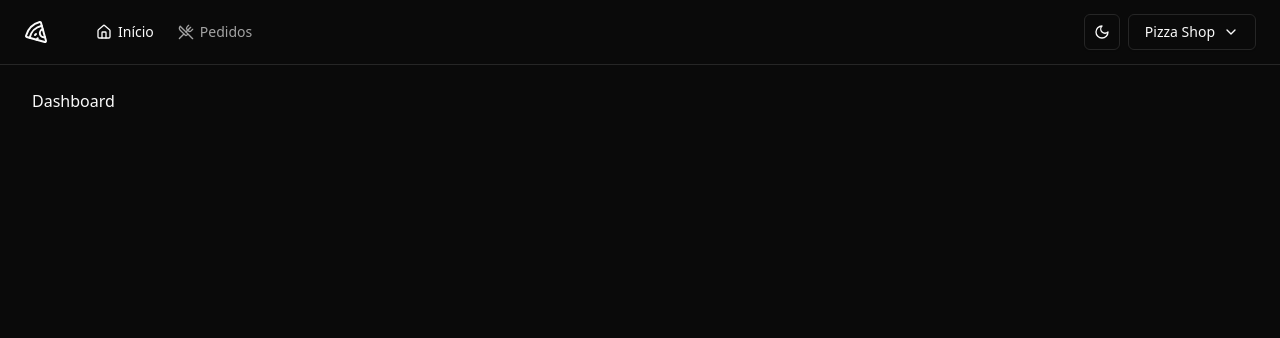
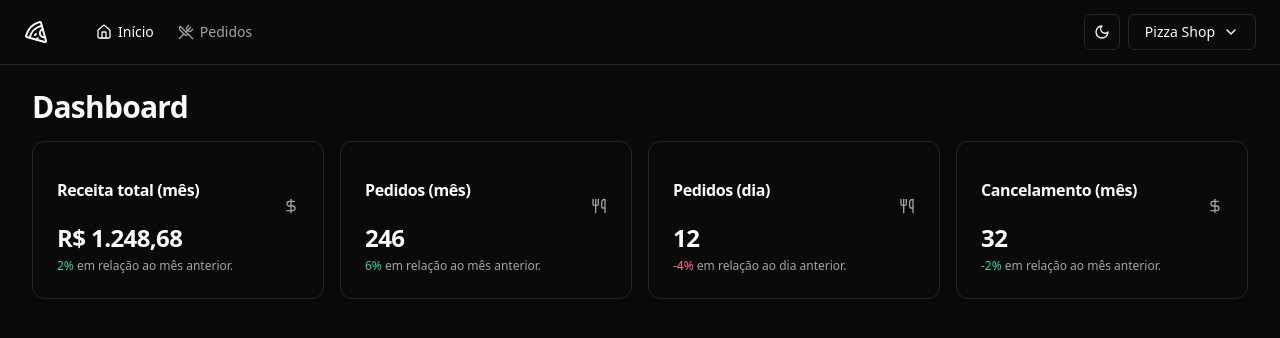
Before and after one commit to nagpaulo/pizzashop-reactjs, a React (Vite) app: page / in a window 1280 px wide. Shown: the top 338 px of the page. Built offline with nearby package versions, Linux system fonts and the light colour scheme.

Commit message:
Create Cards Dashboard

```diff
--- /dev/null
+++ b/src/components/ui/card.tsx
@@ -0,0 +1,76 @@
+import * as React from "react"
+
+import { cn } from "@/lib/utils"
+
+const Card = React.forwardRef<
+  HTMLDivElement,
+  React.HTMLAttributes<HTMLDivElement>
+>(({ className, ...props }, ref) => (
+  <div
+    ref={ref}
+    className={cn(
+      "rounded-xl border bg-card text-card-foreground shadow",
+      className
+    )}
+    {...props}
+  />
+))
+Card.displayName = "Card"
+
+const CardHeader = React.forwardRef<
+  HTMLDivElement,
+  React.HTMLAttributes<HTMLDivElement>
+>(({ className, ...props }, ref) => (
+  <div
+    ref={ref}
+    className={cn("flex flex-col space-y-1.5 p-6", className)}
+    {...props}
+  />
+))
+CardHeader.displayName = "CardHeader"
+
+const CardTitle = React.forwardRef<
+  HTMLDivElement,
+  React.HTMLAttributes<HTMLDivElement>
+>(({ className, ...props }, ref) => (
+  <div
+    ref={ref}
+    className={cn("font-semibold leading-none tracking-tight", className)}
+    {...props}
+  />
+))
+CardTitle.displayName = "CardTitle"
+
+const CardDescription = React.forwardRef<
+  HTMLDivElement,
+  React.HTMLAttributes<HTMLDivElement>
+>(({ className, ...props }, ref) => (
+  <div
+    ref={ref}
+    className={cn("text-sm text-muted-foreground", className)}
+    {...props}
+  />
+))
+CardDescription.displayName = "CardDescription"
+
+const CardContent = React.forwardRef<
+  HTMLDivElement,
+  React.HTMLAttributes<HTMLDivElement>
+>(({ className, ...props }, ref) => (
+  <div ref={ref} className={cn("p-6 pt-0", className)} {...props} />
+))
+CardContent.displayName = "CardContent"
+
+const CardFooter = React.forwardRef<
+  HTMLDivElement,
+  React.HTMLAttributes<HTMLDivElement>
+>(({ className, ...props }, ref) => (
+  <div
+    ref={ref}
+    className={cn("flex items-center p-6 pt-0", className)}
+    {...props}
+  />
+))
+CardFooter.displayName = "CardFooter"
+
+export { Card, CardHeader, CardFooter, CardTitle, CardDescription, CardContent }
--- a/src/pages/app/dashboard.tsx
+++ /dev/null
@@ -1,12 +0,0 @@
-import { Helmet } from "react-helmet-async";
-
-export default function Dashboard() {
-  return (
-    <>
-        <Helmet title='Dashboard' />
-        <div>
-            <h1>Dashboard</h1>
-        </div>
-    </>
-  );
-}
--- /dev/null
+++ b/src/pages/app/dashboard/dashboard.tsx
@@ -0,0 +1,23 @@
+import { Helmet } from "react-helmet-async";
+import { MonthRevenueCard } from "./month-revenue-card";
+import { MonthOrdersAmountCard } from "./month-orders-amount-card";
+import { DayOrdersAmountCard } from "./day-orders-amount-card";
+import { MonthCanceledOrdersAmountCard } from "./month-canceled-orders-amount-card";
+
+export default function Dashboard() {
+  return (
+    <>
+        <Helmet title='Dashboard' />
+        <div className='flex flex-col gap-4'>
+          <h1 className='text-3xl font-bold tracking-tight'>Dashboard</h1>
+
+          <div className="grid grid-cols-4 gap-4">
+            <MonthRevenueCard />
+            <MonthOrdersAmountCard />
+            <DayOrdersAmountCard />
+            <MonthCanceledOrdersAmountCard />
+          </div>
+        </div>
+    </>
+  );
+}
--- /dev/null
+++ b/src/pages/app/dashboard/day-orders-amount-card.tsx
@@ -0,0 +1,23 @@
+import { Card, CardHeader, CardTitle, CardContent } from "@/components/ui/card";
+import { Utensils } from "lucide-react";
+
+export interface DayOrdersAmountCardProps {};
+
+export function DayOrdersAmountCard(props: DayOrdersAmountCardProps) {
+  return (
+    <Card>
+        <CardHeader className="flex-row items-center justify-between space-y-8 pb-2">
+            <CardTitle className="text-base font-semibold">
+                Pedidos (dia)
+            </CardTitle>
+            <Utensils className="h-4 w-4 text-muted-foreground"/>
+        </CardHeader>
+        <CardContent className="space-y-1">
+            <span className="text-2xl font-bold tracking-tight">12</span>
+            <p className="text-xs text-muted-foreground">
+            <span className="text-rose-500 dark:text-rose-400">-4%</span> em relação ao dia anterior.
+            </p>
+        </CardContent>
+    </Card>
+  );
+};
--- /dev/null
+++ b/src/pages/app/dashboard/month-canceled-orders-amount-card.tsx
@@ -0,0 +1,24 @@
+import { Card, CardHeader, CardTitle, CardContent } from "@/components/ui/card";
+import { DollarSign } from "lucide-react";
+
+// @flow
+export interface MonthCanceledOrdersAmountCardProps {};
+
+export function MonthCanceledOrdersAmountCard(props: MonthCanceledOrdersAmountCardProps) {
+  return (
+    <Card>
+        <CardHeader className="flex-row items-center justify-between space-y-8 pb-2">
+            <CardTitle className="text-base font-semibold">
+                Cancelamento (mês)
+            </CardTitle>
+            <DollarSign className="h-4 w-4 text-muted-foreground"/>
+        </CardHeader>
+        <CardContent className="space-y-1">
+            <span className="text-2xl font-bold tracking-tight">32</span>
+            <p className="text-xs text-muted-foreground">
+            <span className="text-emerald-500 dark:text-emerald-400">-2%</span> em relação ao mês anterior.
+            </p>
+        </CardContent>
+    </Card>
+  );
+};
--- /dev/null
+++ b/src/pages/app/dashboard/month-orders-amount-card.tsx
@@ -0,0 +1,23 @@
+import { Card, CardHeader, CardTitle, CardContent } from "@/components/ui/card";
+import { Utensils } from "lucide-react";
+
+export interface MonthOrdersAmountCardProps{};
+
+export function MonthOrdersAmountCard(props: MonthOrdersAmountCardProps) {
+  return (
+    <Card>
+        <CardHeader className="flex-row items-center justify-between space-y-8 pb-2">
+            <CardTitle className="text-base font-semibold">
+                Pedidos (mês)
+            </CardTitle>
+            <Utensils className="h-4 w-4 text-muted-foreground"/>
+        </CardHeader>
+        <CardContent className="space-y-1">
+            <span className="text-2xl font-bold tracking-tight">246</span>
+            <p className="text-xs text-muted-foreground">
+            <span className="text-emerald-500 dark:text-emerald-400">6%</span> em relação ao mês anterior.
+            </p>
+        </CardContent>
+    </Card>
+  )
+};
--- /dev/null
+++ b/src/pages/app/dashboard/month-revenue-card.tsx
@@ -0,0 +1,25 @@
+import { Card, CardHeader, CardTitle, CardContent } from "@/components/ui/card";
+import { DollarSign } from "lucide-react";
+
+export interface MonthRevenueCardProps {};
+
+export function MonthRevenueCard(props: MonthRevenueCardProps) {
+  return (
+    <Card>
+        <CardHeader className="flex-row items-center justify-between space-y-8 pb-2">
+            <CardTitle className="text-base font-semibold">
+            Receita total (mês)
+            </CardTitle>
+            <DollarSign className="h-4 w-4 text-muted-foreground"/>
+        </CardHeader>
+        <CardContent className="space-y-1">
+            <span className="text-2xl font-bold tracking-tight">
+            R$ 1.248,68
+            </span>
+            <p className="text-xs text-muted-foreground">
+            <span className="text-emerald-500 dark:text-emerald-400">2%</span> em relação ao mês anterior.
+            </p>
+        </CardContent>
+    </Card>
+  );
+};
--- a/src/routes.tsx
+++ b/src/routes.tsx
@@ -1,5 +1,4 @@
 import { Route, Routes } from "react-router";
-import Dashboard from "./pages/app/dashboard";
 import SingIn from "./pages/auth/sing-in";
 import AuthLayout from "./pages/_layouts/auth";
 import AppLayout from "./pages/_layouts/app";
@@ -8,6 +7,7 @@
 import SignUp from './pages/auth/sing-up';
 import { ThemeProvider } from './components/theme/theme-provider';
 import { Orders } from "./pages/app/orders/orders";
+import Dashboard from "./pages/app/dashboard/dashboard";
 
 
 export default function Routers() {
```
